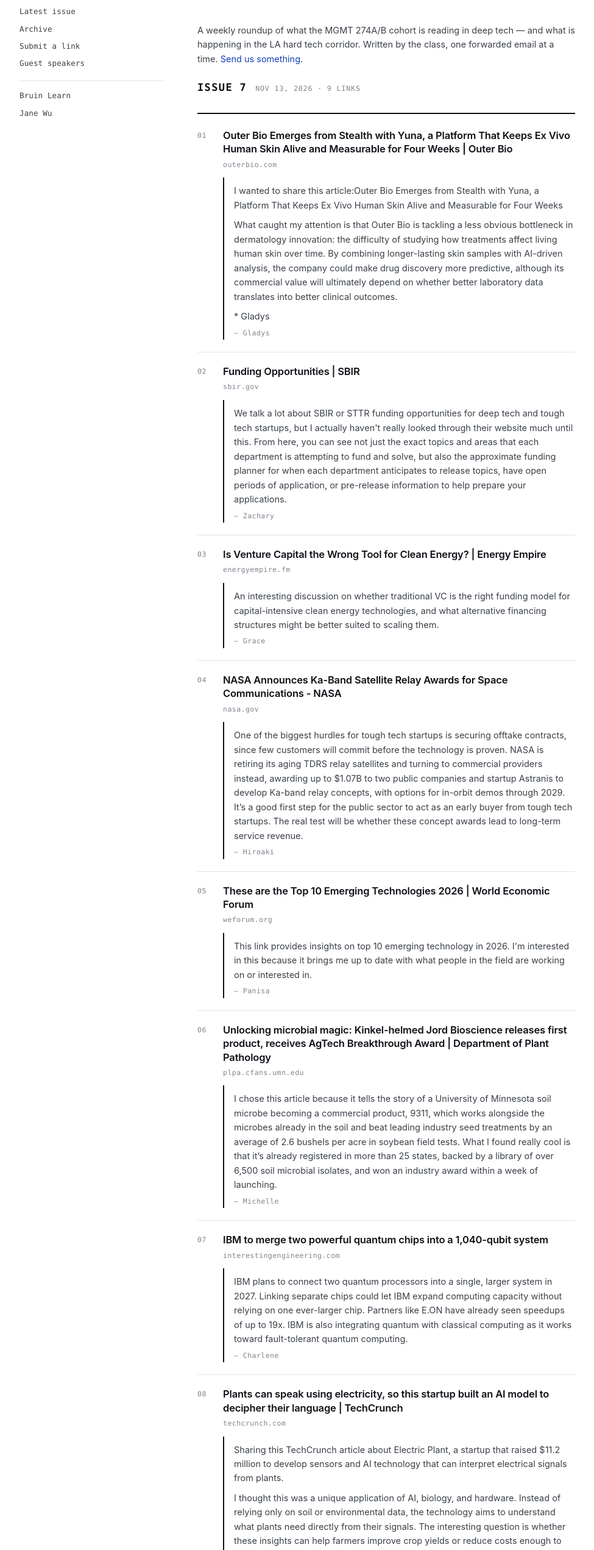
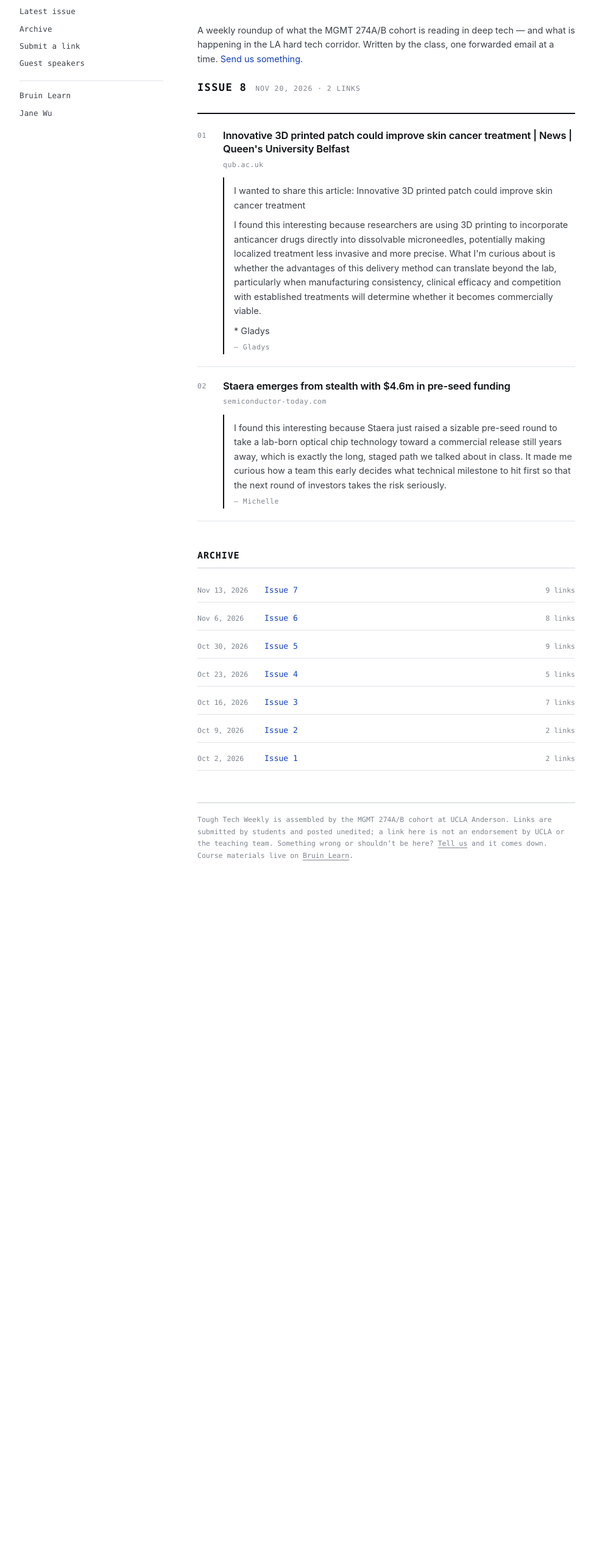
Before and after one commit to toughtechcapstone/toughtechcapstone.github.io, a plain HTML site: page index.html in a window 1280 px wide. Shown: the part 240-2782 px from the top of the page at 61% size, without its empty margins (148-1123 px from the left). After the commit the page ends 1731 px from the top, so only its background shows below. Drawn offline with Linux system fonts and the light colour scheme.

Commit message:
Publish issue [skip ci]

```diff
--- a/data/titles.json
+++ b/data/titles.json
@@ -21,8 +21,10 @@
  "https://plpa.cfans.umn.edu/news/jord-9311-award": "Unlocking microbial magic: Kinkel-helmed Jord Bioscience releases first product, receives AgTech Breakthrough Award | Department of Plant Pathology",
  "https://podcasts.apple.com/de/podcast/how-i-built-this-with-guy-raz/id1150510297?l=en-GB&i=1000759167579": "iRobot: Colin Angle. How The R…–How I Built This with Guy Raz – Apple Podcasts",
  "https://power-eng.com/nuclear/record-4-48bn-funding-boomtime-for-fusion-industry": "Record $4.48bn funding boomtime for fusion industry",
+ "https://qub.ac.uk/News/Allnews/2026/innovative-3d-printed-patch-skin-cancer-treatment.html": "Innovative 3D printed patch could improve skin cancer treatment | News | Queen's University Belfast",
  "https://rigzone.com/news/uniper_starts_green_hydrogen_production_at_central_german_energy_park-12-nov-2026-185068-article": "Uniper Starts Green Hydrogen Production at Central German Energy Park | Rigzone",
  "https://sbir.gov/topics": "Funding Opportunities | SBIR",
+ "https://semiconductor-today.com/news_items/2026/nov/staera-101126.shtml": "Staera emerges from stealth with $4.6m in pre-seed funding",
  "https://sosvdeeptech.com/": "Homepage | SOSV Deep Tech Summit",
  "https://spectrum.ieee.org/fervo-cape-station-geothermal": "Fervo's Cape Station Geothermal Plant Goes Live - IEEE Spectrum",
  "https://spectrum.ieee.org/phantom-neuro-prosthetic-arm-implant": "Phantom Neuro Trials New EMG Implant for Prostheses - IEEE Spectrum",
--- a/index.html
+++ b/index.html
@@ -65,58 +65,24 @@
 </svg></div>
     <p class="masthead-note">A weekly roundup of what the MGMT 274A/B cohort is reading in deep tech &mdash; and what is happening in the LA hard tech corridor. Written by the class, one forwarded email at a time. <a href="submit.html">Send us something.</a></p>
     <div class="issue-head">
-      <h2><a href="issues/2026-w46.html">Issue 7</a></h2>
-      <p class="issue-date">Nov 13, 2026 &middot; 9 links</p>
+      <h2><a href="issues/2026-w47.html">Issue 8</a></h2>
+      <p class="issue-date">Nov 20, 2026 &middot; 2 links</p>
     </div>
     <div class="items">
     <div class="item">
-      <h3><a href="https://outerbio.com/news/outer-bio-emerges-from-stealth-with-yuna-a-platform-that-keeps-ex-vivo-human-skin-alive-and-measurable-for-four-weeks" rel="noopener nofollow">Outer Bio Emerges from Stealth with Yuna, a Platform That Keeps Ex Vivo Human Skin Alive and Measurable for Four Weeks | Outer Bio</a></h3>
-      <p class="src">outerbio.com</p>
-      <div class="why"><p>I wanted to share this article:Outer Bio Emerges from Stealth with Yuna, a Platform That Keeps Ex Vivo Human Skin Alive and Measurable for Four Weeks</p><p>What caught my attention is that Outer Bio is tackling a less obvious bottleneck in dermatology innovation: the difficulty of studying how treatments affect living human skin over time. By combining longer-lasting skin samples with AI-driven analysis, the company could make drug discovery more predictive, although its commercial value will ultimately depend on whether better laboratory data translates into better clinical outcomes.</p><p>* Gladys</p><cite>&mdash; Gladys</cite></div>
+      <h3><a href="https://www.qub.ac.uk/News/Allnews/2026/innovative-3d-printed-patch-skin-cancer-treatment.html" rel="noopener nofollow">Innovative 3D printed patch could improve skin cancer treatment | News | Queen&#x27;s University Belfast</a></h3>
+      <p class="src">qub.ac.uk</p>
+      <div class="why"><p>I wanted to share this article: Innovative 3D printed patch could improve skin cancer treatment</p><p>I found this interesting because researchers are using 3D printing to incorporate anticancer drugs directly into dissolvable microneedles, potentially making localized treatment less invasive and more precise. What I&#x27;m curious about is whether the advantages of this delivery method can translate beyond the lab, particularly when manufacturing consistency, clinical efficacy and competition with established treatments will determine whether it becomes commercially viable.</p><p>* Gladys</p><cite>&mdash; Gladys</cite></div>
     </div>
     <div class="item">
-      <h3><a href="https://www.sbir.gov/topics" rel="noopener nofollow">Funding Opportunities | SBIR</a></h3>
-      <p class="src">sbir.gov</p>
-      <div class="why"><p>We talk a lot about SBIR or STTR funding opportunities for deep tech and tough tech startups, but I actually haven&#x27;t really looked through their website much until this. From here, you can see not just the exact topics and areas that each department is attempting to fund and solve, but also the approximate funding planner for when each department anticipates to release topics, have open periods of application, or pre-release information to help prepare your applications.</p><cite>&mdash; Zachary</cite></div>
-    </div>
-    <div class="item">
-      <h3><a href="https://www.energyempire.fm/episodes/is-venture-capital-the-wrong-tool-for-clean-energy" rel="noopener nofollow">Is Venture Capital the Wrong Tool for Clean Energy? | Energy Empire</a></h3>
-      <p class="src">energyempire.fm</p>
-      <div class="why"><p>An interesting discussion on whether traditional VC is the right funding model for capital-intensive clean energy technologies, and what alternative financing structures might be better suited to scaling them.</p><cite>&mdash; Grace</cite></div>
-    </div>
-    <div class="item">
-      <h3><a href="https://www.nasa.gov/news-release/nasa-announces-ka-band-satellite-relay-awards-for-space-communications/" rel="noopener nofollow">NASA Announces Ka-Band Satellite Relay Awards for Space Communications - NASA</a></h3>
-      <p class="src">nasa.gov</p>
-      <div class="why"><p>One of the biggest hurdles for tough tech startups is securing offtake contracts, since few customers will commit before the technology is proven. NASA is retiring its aging TDRS relay satellites and turning to commercial providers instead, awarding up to $1.07B to two public companies and startup Astranis to develop Ka-band relay concepts, with options for in-orbit demos through 2029. It’s a good first step for the public sector to act as an early buyer from tough tech startups. The real test will be whether these concept awards lead to long-term service revenue.</p><cite>&mdash; Hiroaki</cite></div>
-    </div>
-    <div class="item">
-      <h3><a href="https://www.weforum.org/stories/emerging-technologies/the-top-10-emerging-technologies-of-2026" rel="noopener nofollow">These are the Top 10 Emerging Technologies 2026 | World Economic Forum</a></h3>
-      <p class="src">weforum.org</p>
-      <div class="why"><p>This link provides insights on top 10 emerging technology in 2026. I&#x27;m interested in this because it brings me up to date with what people in the field are working on or interested in.</p><cite>&mdash; Panisa</cite></div>
-    </div>
-    <div class="item">
-      <h3><a href="https://plpa.cfans.umn.edu/news/jord-9311-award" rel="noopener nofollow">Unlocking microbial magic: Kinkel-helmed Jord Bioscience releases first product, receives AgTech Breakthrough Award | Department of Plant Pathology</a></h3>
-      <p class="src">plpa.cfans.umn.edu</p>
-      <div class="why"><p>I chose this article because it tells the story of a University of Minnesota soil microbe becoming a commercial product, 9311, which works alongside the microbes already in the soil and beat leading industry seed treatments by an average of 2.6 bushels per acre in soybean field tests. What I found really cool is that it’s already registered in more than 25 states, backed by a library of over 6,500 soil microbial isolates, and won an industry award within a week of launching.</p><cite>&mdash; Michelle</cite></div>
-    </div>
-    <div class="item">
-      <h3><a href="https://interestingengineering.com/innovation/ibm-nighthawk-r3-quantum-processor" rel="noopener nofollow">IBM to merge two powerful quantum chips into a 1,040-qubit system</a></h3>
-      <p class="src">interestingengineering.com</p>
-      <div class="why"><p>IBM plans to connect two quantum processors into a single, larger system in 2027. Linking separate chips could let IBM expand computing capacity without relying on one ever-larger chip. Partners like E.ON have already seen speedups of up to 19x. IBM is also integrating quantum with classical computing as it works toward fault-tolerant quantum computing.</p><cite>&mdash; Charlene</cite></div>
-    </div>
-    <div class="item">
-      <h3><a href="https://techcrunch.com/2026/10/20/plants-can-speak-using-electricity-so-this-startup-built-an-ai-model-to-decipher-their-language/" rel="noopener nofollow">Plants can speak using electricity, so this startup built an AI model to decipher their language | TechCrunch</a></h3>
-      <p class="src">techcrunch.com</p>
-      <div class="why"><p>Sharing this TechCrunch article about Electric Plant, a startup that raised $11.2 million to develop sensors and AI technology that can interpret electrical signals from plants.</p><p>I thought this was a unique application of AI, biology, and hardware. Instead of relying only on soil or environmental data, the technology aims to understand what plants need directly from their signals. The interesting question is whether these insights can help farmers improve crop yields or reduce costs enough to justify adopting a new monitoring system.</p><cite>&mdash; Pattarasaya</cite></div>
-    </div>
-    <div class="item">
-      <h3><a href="https://www.rigzone.com/news/uniper_starts_green_hydrogen_production_at_central_german_energy_park-12-nov-2026-185068-article" rel="noopener nofollow">Uniper Starts Green Hydrogen Production at Central German Energy Park | Rigzone</a></h3>
-      <p class="src">rigzone.com</p>
-      <div class="why"><p>Uniper and VNG&#x27;s 30 MW electrolyzer at Bad Lauchstädt made its first hydrogen this week, but the interesting part is everything around it: a roughly 50 MW wind farm, a 25 km gas pipeline converted to carry hydrogen, and TotalEnergies&#x27; Leuna refinery signed as the buyer back in 2023. Full commissioning is not until 2027, a good reminder that a first-of-a-kind plant is mostly system integration and a committed offtaker rather than the electrolyzer itself.</p><cite>&mdash; Jack</cite></div>
+      <h3><a href="https://semiconductor-today.com/news_items/2026/nov/staera-101126.shtml" rel="noopener nofollow">Staera emerges from stealth with $4.6m in pre-seed funding</a></h3>
+      <p class="src">semiconductor-today.com</p>
+      <div class="why"><p>I found this interesting because Staera just raised a sizable pre-seed round to take a lab-born optical chip technology toward a commercial release still years away, which is exactly the long, staged path we talked about in class. It made me curious how a team this early decides what technical milestone to hit first so that the next round of investors takes the risk seriously.</p><cite>&mdash; Michelle</cite></div>
     </div>
     </div>
     <h2 id="archive">Archive</h2>
     <ul class="archive">
+      <li><span class="when">Nov 13, 2026</span><span><a href="issues/2026-w46.html">Issue 7</a></span><span class="count">9 links</span></li>
       <li><span class="when">Nov 6, 2026</span><span><a href="issues/2026-w45.html">Issue 6</a></span><span class="count">8 links</span></li>
       <li><span class="when">Oct 30, 2026</span><span><a href="issues/2026-w44.html">Issue 5</a></span><span class="count">9 links</span></li>
       <li><span class="when">Oct 23, 2026</span><span><a href="issues/2026-w43.html">Issue 4</a></span><span class="count">5 links</span></li>
```
Also changed, not shown: issues/2026-w47.html (added, +63 -0 lines).
